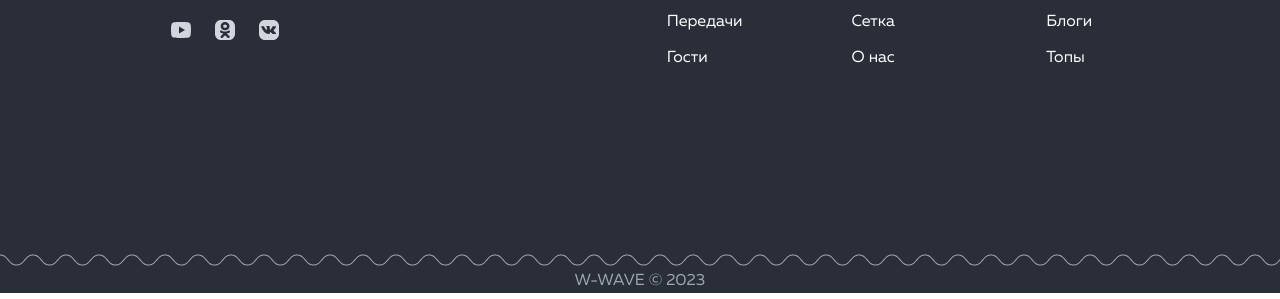
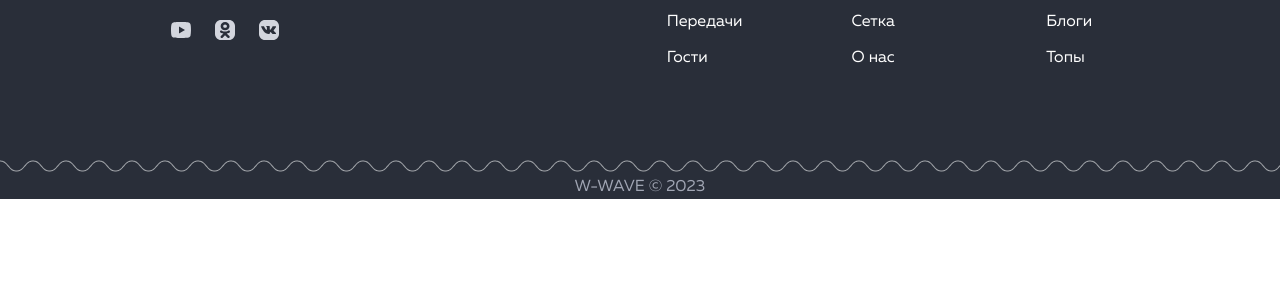
Before and after one commit to DK1971/Radio-W-Wave, a plain HTML site: page index.html in a window 1280 px wide. Shown: the part 6674-6973 px from the top of the page. After the commit the page ends 6879 px from the top, so only its background shows below. Drawn offline with Linux system fonts and the light colour scheme; files whose address does not match are found by name.

Commit message:
Update style.css

```diff
--- a/css/style.css
+++ b/css/style.css
@@ -1260,7 +1260,7 @@ picture {
 }
 
 .footer__logo-block {
-  padding-bottom: 94px;
+/*   padding-bottom: 94px; */
   flex-direction: column;
   gap: var(--gap-1);
 }
@@ -1292,7 +1292,7 @@ picture {
 
 .footer__nav {
   justify-content: center;
-  padding-bottom: 94px;
+/*   padding-bottom: 94px; */
   margin-left: auto;
   column-gap: 109px;
 }
```
